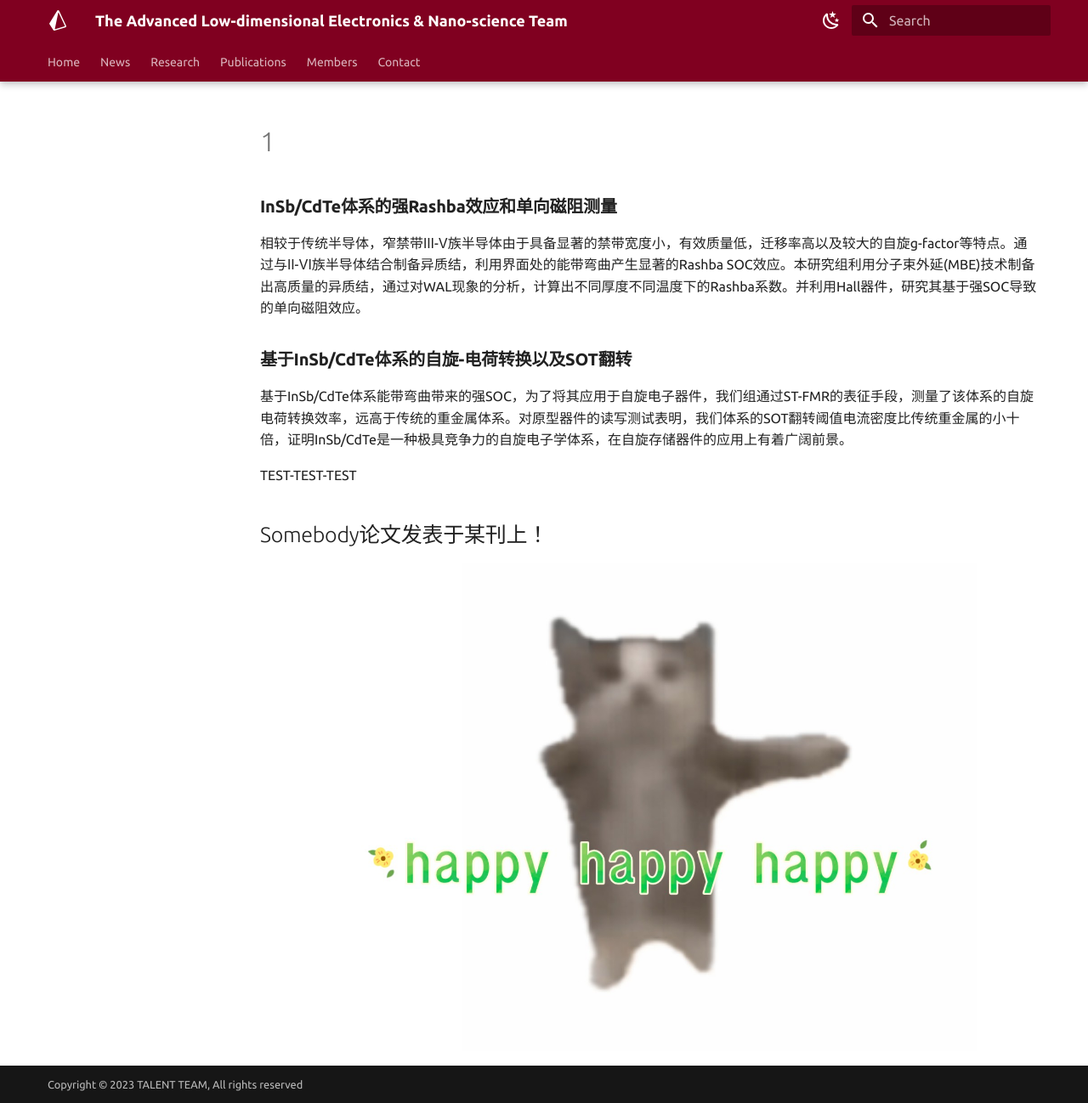
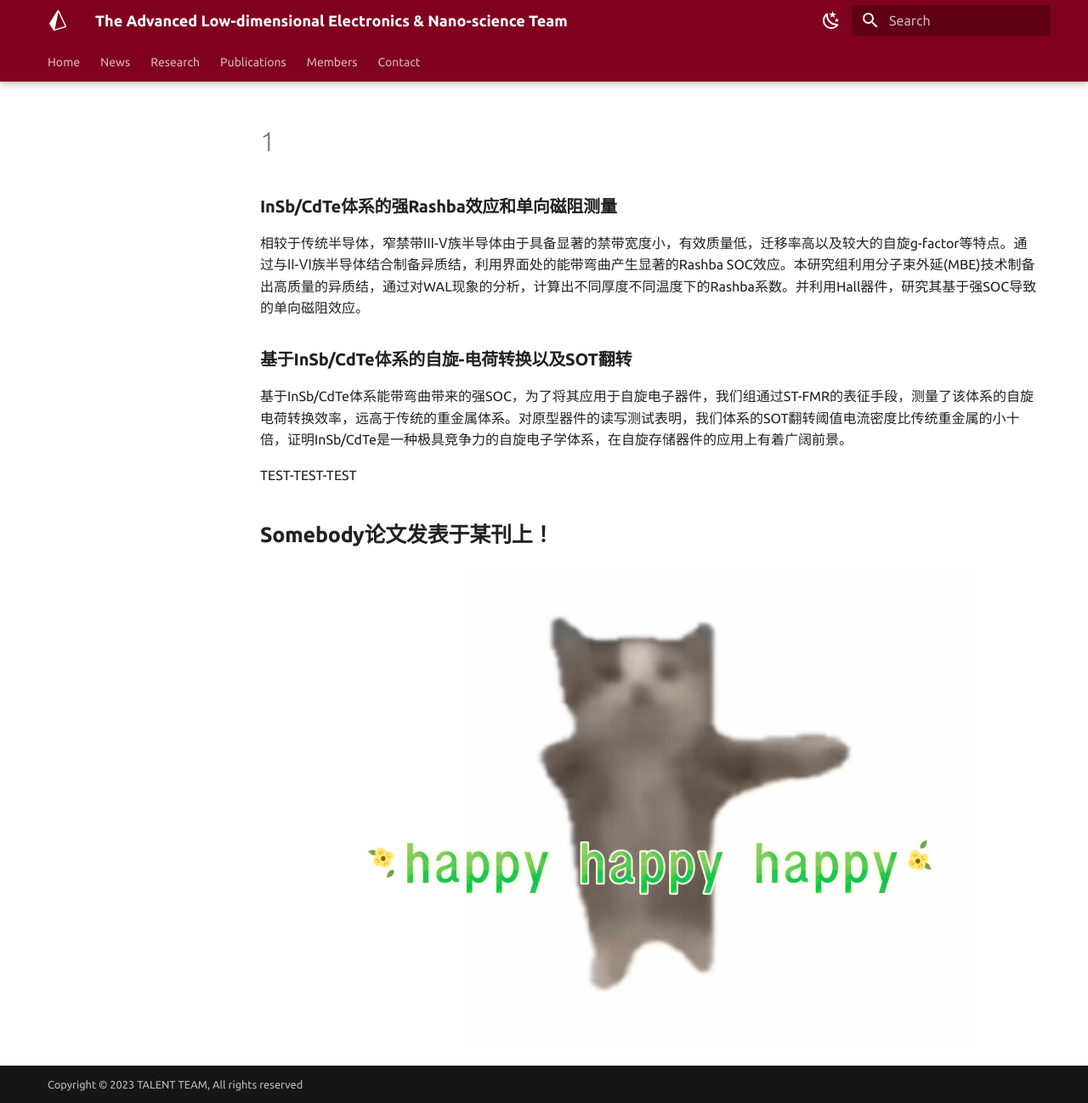
Before and after one commit to LvmIIaO/LvmIIaO.github.io, an MkDocs documentation site: the page built from docs/archives/1/1.md, in a window 1280 px wide and 1298 px high. Shown: the whole window at 85% size. Built offline with MkDocs 1.6.1 and Material for MkDocs 9.7.7, drawn with Linux system fonts in a browser that asks for light colours.

```diff
--- a/docs/archives/1/1.md
+++ b/docs/archives/1/1.md
@@ -6,7 +6,7 @@
 
 TEST-TEST-TEST
 
-Somebody论文发表于某刊上！
+**Somebody论文发表于某刊上！**
 -
 
 <img align="right" width="1500px" src="../img/happy.jpg"/>
```
